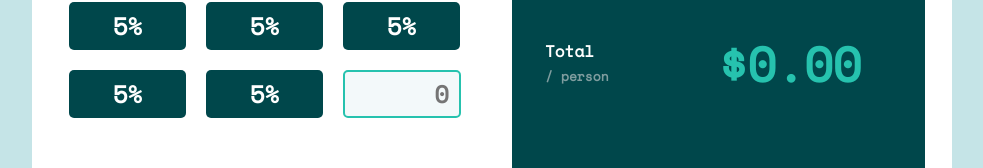
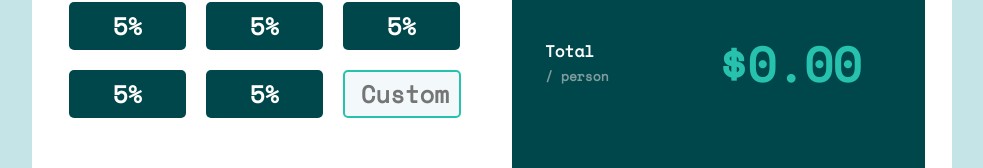
Before and after one commit to DavidPerelman/tip-calculator-app, a React (Create React App) app: page / in a window 1280 px wide. Shown: the part 391-559 px from the top of the page, without its empty margins (148-1131 px from the left). Built offline with nearby package versions, Linux system fonts and the light colour scheme.

Commit message:
setup changeTipPercentInput function

```diff
--- a/src/containers/CalculatorInputs/CalculatorInputs.js
+++ b/src/containers/CalculatorInputs/CalculatorInputs.js
@@ -8,6 +8,7 @@ import TipPercentsButtons from '../TipPercentsButtons/TipPercentsButtons';
 
 const CalculatorInputs = ({
   changeNumberOfPeopleInput,
+  changeTipPercentInput,
   changeBillInput,
   tipPercent,
   setTipPercent,
@@ -35,6 +36,7 @@ const CalculatorInputs = ({
             <TipPercentsButtons
               tipPercent={tipPercent}
               setTipPercent={setTipPercent}
+              changeTipPercentInput={changeTipPercentInput}
             />
           </div>
 
--- a/src/containers/TipPercentsButtons/TipPercentsButtons.js
+++ b/src/containers/TipPercentsButtons/TipPercentsButtons.js
@@ -2,7 +2,11 @@ import React from 'react';
 import Button from '../../components/Button/Button';
 import './TipPercentsButtons.css';
 
-const TipPercentsButtons = ({ tipPercent, setTipPercent }) => {
+const TipPercentsButtons = ({
+  tipPercent,
+  setTipPercent,
+  changeTipPercentInput,
+}) => {
   return (
     <div className='TipPercentsButtons'>
       <Button backgroundColor='fdfd' color='white' size='small'>
@@ -22,8 +26,8 @@ const TipPercentsButtons = ({ tipPercent, setTipPercent }) => {
       </Button>
       <input
         type='number'
-        placeholder='0'
-        // onChange={changeBillInput}
+        placeholder='Custom'
+        onChange={changeTipPercentInput}
         data-testid='billInput'
         className='tip-percents-input'
       />
--- a/src/pages/Layout/Layout.js
+++ b/src/pages/Layout/Layout.js
@@ -40,6 +40,12 @@ const Layout = () => {
     setNumberOfPeople(Number(e.target.value));
   };
 
+  const changeTipPercentInput = (e) => {
+    e.preventDefault();
+    setTipPercent(Number(e.target.value) / 100);
+    console.log(Number(e.target.value / 100));
+  };
+
   return (
     <div className='Layout'>
       <img src={SPLITTER} className='SPLITTER' alt='SPLITTER' />
@@ -55,6 +61,7 @@ const Layout = () => {
               numberOfPeople={numberOfPeople}
               setNumberOfPeople={setNumberOfPeople}
               changeBillInput={changeBillInput}
+              changeTipPercentInput={changeTipPercentInput}
               changeNumberOfPeopleInput={changeNumberOfPeopleInput}
             />
             <CalculatorOutputs
```
